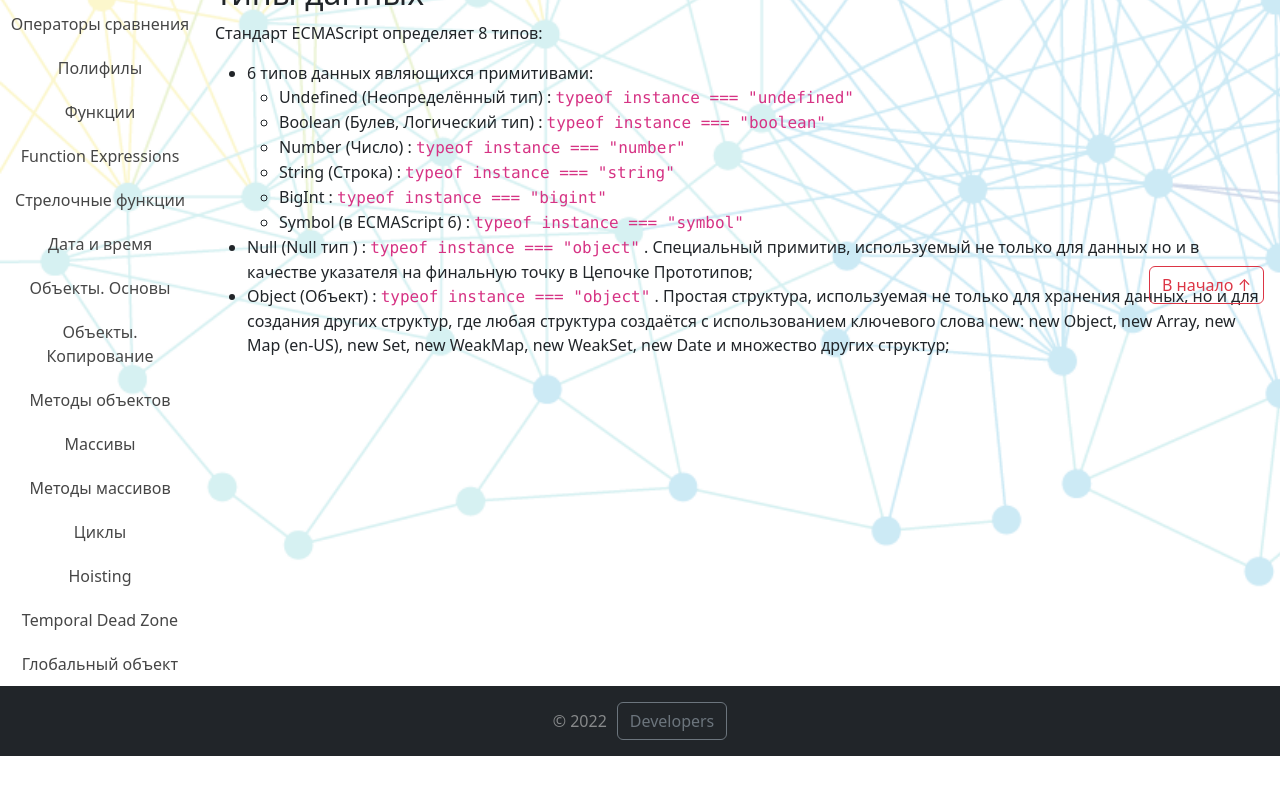
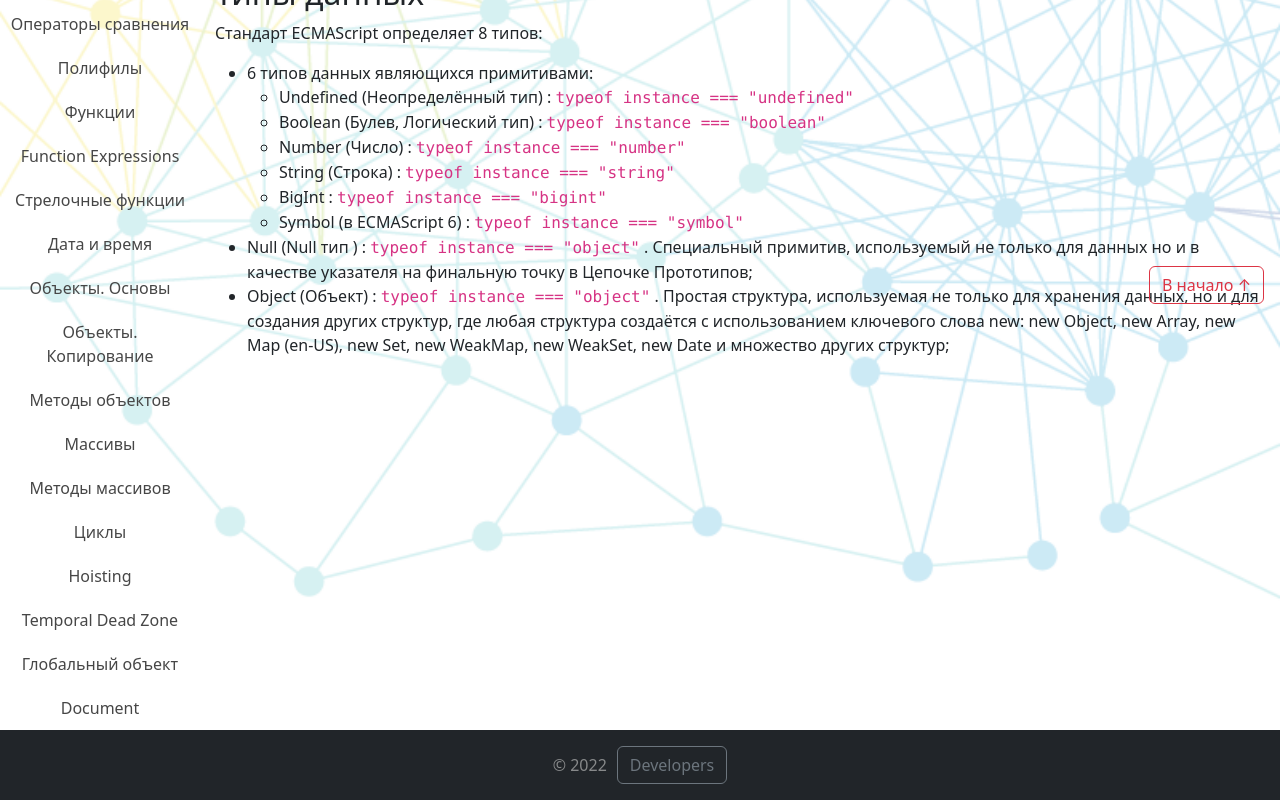
Before and after one commit to Pixel-King/CoreJS, a React (Create React App) app in the folder corejs-dev/: page /theory in a window 1280 px wide. Shown: the part 480-1280 px from the top of the page. Before the commit the page ends 1236 px from the top, so only its background shows below. Built offline with nearby package versions, Linux system fonts and the light colour scheme.

Commit message:
feat: add Document article

```diff
--- a/corejs-dev/src/components/Theory/TheoryPage.tsx
+++ b/corejs-dev/src/components/Theory/TheoryPage.tsx
@@ -28,6 +28,7 @@ import Loops from "./articlesTheory/Loops";
 import Hoisting from "./articlesTheory/Hoisting";
 import TempDeadZone from "./articlesTheory/TempDeadZone";
 import GlobalObject from "./articlesTheory/GlobalObject";
+import Document from "./articlesTheory/Document";
 
 const TheoryPage: React.FC = () => {
     const [activePage, setActivatePage] = useState<string>('art1');
@@ -108,6 +109,9 @@ const TheoryPage: React.FC = () => {
                     <Nav.Item>
                         <Link to="" onClick={()=>{setActivatePage('art23'); scrollUp()}} className={`article-nav-link ${activePage === 'art23'?'active':''}`}>Глобальный объект</Link>
                     </Nav.Item>
+                    <Nav.Item>
+                        <Link to="" onClick={()=>{setActivatePage('art24'); scrollUp()}} className={`article-nav-link ${activePage === 'art24'?'active':''}`}>Document</Link>
+                    </Nav.Item>
                 </Nav>
             </div>
             <div className="articles-wrap">
@@ -134,6 +138,7 @@ const TheoryPage: React.FC = () => {
                 {activePage === 'art21'? <Hoisting/>:<a></a>  }
                 {activePage === 'art22'? <TempDeadZone/>:<a></a>  }
                 {activePage === 'art23'? <GlobalObject/>:<a></a>  }
+                {activePage === 'art24'? <Document/>:<a></a>  }
             </div>
             {scrollButton}
         </div>
--- /dev/null
+++ b/corejs-dev/src/components/Theory/articlesTheory/Document.tsx
@@ -0,0 +1,47 @@
+import * as React from 'react';
+
+const Document: React.FC =() => {
+    return (
+    <>
+    <h1>Document</h1>
+    <p>Каждая веб-страница, которая загружается в браузер, имеет свой собственный объект <em>document</em>. Интерфейс документа служит точкой входа для получения содержимого веб-страницы (всего <a href="https://developer.mozilla.org/en-US/docs/Web/API/Document_object_model/Using_the_W3C_DOM_Level_1_Core">DOM</a> - дерева, включая такие элементы как {`<body>`} и {`<table>`}), а также обеспечивает функциональность, которая является глобальной для документа, например, для получения URL-адреса страницы или создания новых элементов в документе).</p>
+    <p>Объект <em>document</em> может быть получен из разных API:</p>
+    <ul>
+        <li>
+            <p>Чаще всего используется прямой доступ к объекту <code className="fs-6">document</code> из сценариев <em>scripts</em> которые подгружаются документом. (Этот же объект доступен как <code className="fs-6">window.document</code>.)</p>
+        </li>
+        <li>
+            <p>Через свойство <code className="fs-6">contentDocument</code> объекта iframe.</p>
+        </li>
+        <li>
+            <p>Как ответ <em>responseXML</em> объекта <code className="fs-6">XMLHttpRequest</code>.</p>
+        </li>
+        <li>
+            <p>Доступ к документу может быть получен из элемента или узла через свойство <em>ownerDocument</em>.</p>
+        </li>
+    </ul>
+    <p>В зависимости от вида документа (т.е. <em>HTML</em> или <em>XML</em>) у объекта <code className="fs-6">document</code> могут быть доступны разные <em>API</em>.</p>
+    <ul>
+        <li>
+            <p>Все объекты документов реализуют интерфейс <em>Document</em> (и, следовательно, <em>Node</em> и <em>EventTarget</em> интерфейсы). Таким образом основные свойства и методы, описанные на этой странице, доступны для всех видов документов.</p>
+        </li>
+        <li>
+            <p>В современных браузерах некоторые документы (т.е. те, которые содержат контент <em>text/html</em>) также реализуют <em>HTMLDocument</em> интерфейс.</p>
+        </li>
+        <li>
+            <p>В современных браузерах SVG документы реализуют <em>SVGDocument</em> интерфейс.</p>
+        </li>
+    </ul>
+    <p>В будущем все эти интерфейсы будут сведены в один интерфейс - <em>Document</em>.</p>
+
+    <h2>Свойства</h2>
+    <div className="fst-italic border-3 border-start border-warning px-3">
+        <p>Интерфейс Document наследует также интерфейсы Node и EventTarget.</p>
+    </div>
+    <p>Все свойства и методы объекта <code className="fs-6">document</code> Вы можете найти на странице <a href="https://developer.mozilla.org/ru/docs/Web/API/Document">Document</a></p>
+
+    </>
+    );
+}
+
+export default Document;
```
